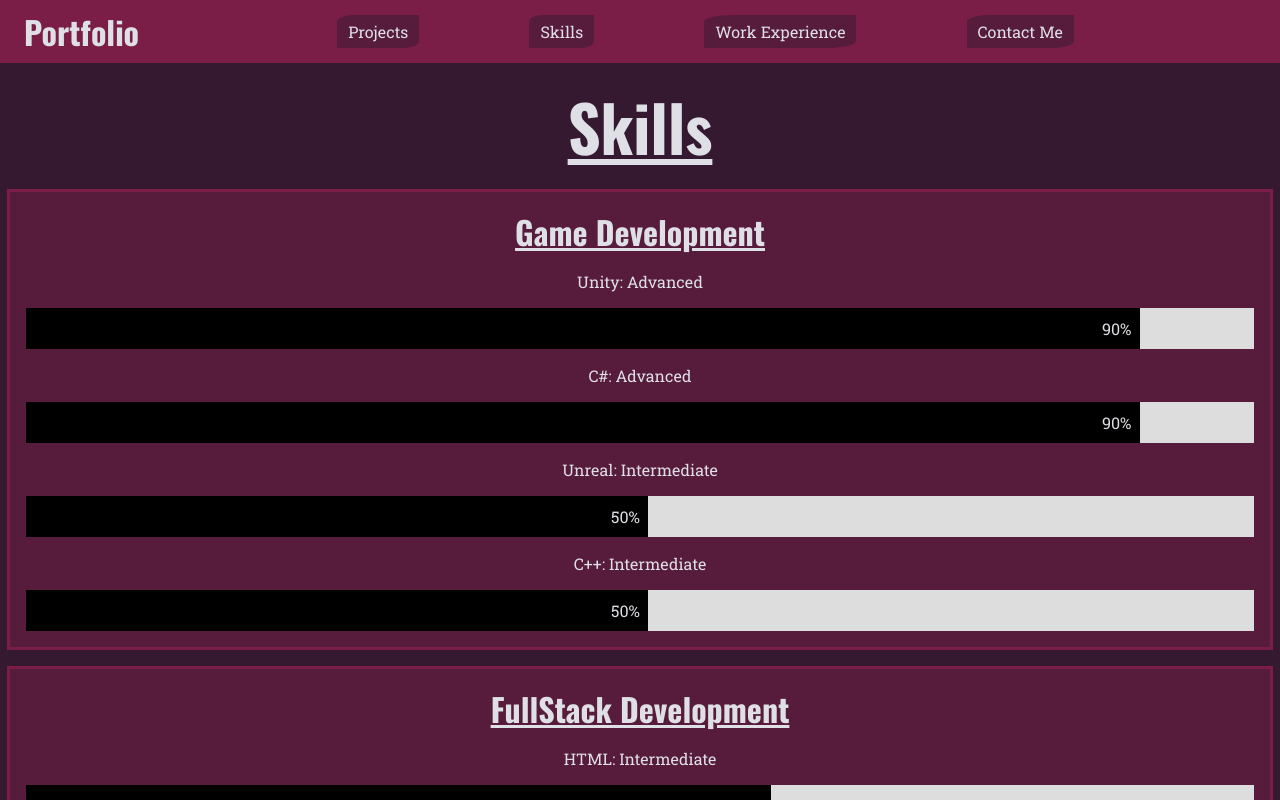
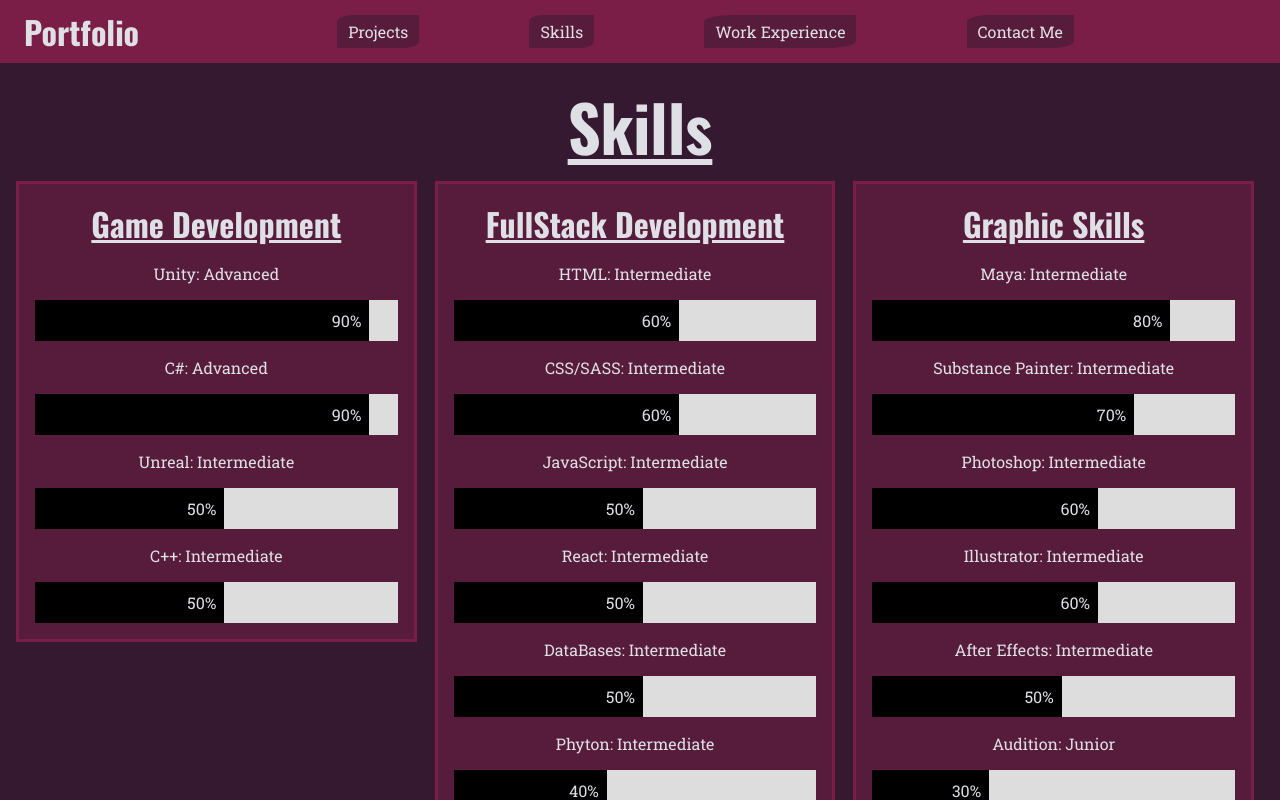
Before and after one commit to MaiineV/Portfolio, a React (Create React App) app: page /skills in a window 1280 px wide. Shown: the top 800 px of the page. Built offline with nearby package versions, Linux system fonts and the light colour scheme.

Commit message:
Responsive Skill page

```diff
--- a/src/styles/Skills.module.scss
+++ b/src/styles/Skills.module.scss
@@ -8,7 +8,7 @@
 
 @mixin skillBar($width: 100%, $bg-color: #000) {
   text-align: right;
-  padding-right: .5rem;
+  padding-right: 0.5rem;
   padding-top: 10px;
   padding-bottom: 10px;
 
@@ -33,12 +33,34 @@ body {
 
   color: $font;
 
+  @media (min-width: $breakpoint-md) {
+    display: grid;
+    grid-template-columns: repeat(3, 1fr);
+    grid-template-rows: repeat(2, auto);
+
+    align-items: normal;
+    gap: .5rem;
+
+    height:auto;
+  }
+
   & > div {
     display: flex;
   }
 
   &__title {
     @include titles(2);
+
+    @media (min-width: $breakpoint-md) {
+      grid-column: 1 / 4;
+      grid-row: 1;
+
+      width: 100%;
+      height: auto;
+
+      text-align: center;
+      justify-content: center;
+    }
   }
 
   &__category {
@@ -57,9 +79,20 @@ body {
 
     padding: 1rem;
 
+    @media (min-width: $breakpoint-md) {
+      grid-row: 2;
+
+      width: calc(100% - 3rem);
+      height:max-content;
+
+      justify-content:flex-start;
+    }
+
     & > p {
       display: flex;
       margin: 0;
+
+      text-align: center
     }
 
     &__titleCategory {
@@ -137,7 +170,6 @@ body {
           @include skillBar(10%, #000);
         }
       }
-
     }
   }
 }
```
